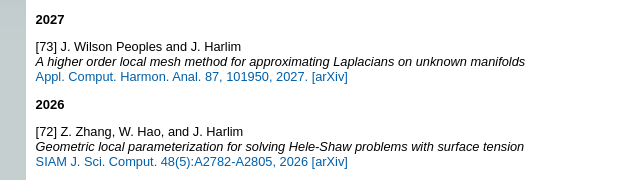
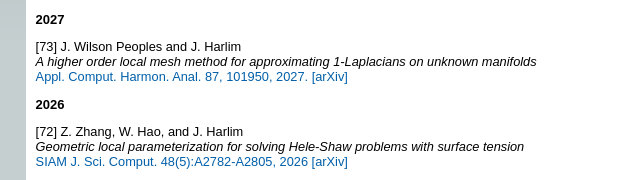
Before and after one commit to jharlim/myhomepage, a plain HTML site: page publications.htm in a window 1280 px wide. Shown: the part 797-977 px from the top of the page, 0-640 px from the left. Drawn offline with Linux system fonts and the light colour scheme; files whose address does not match are found by name.

Commit message:
Update publication title for accuracy

```diff
--- a/publications.htm
+++ b/publications.htm
@@ -122,7 +122,7 @@ body {
           </p>
 	  <p><strong><font face="Arial" size="2">2027</font></strong></p>
 			 <p>[73] J. Wilson Peoples and J. Harlim<br>
-          <em>A higher order local mesh method for approximating Laplacians on unknown manifolds</em>
+          <em>A higher order local mesh method for approximating 1-Laplacians on unknown manifolds</em>
 		<br><a href="https://doi.org/10.1016/j.acha.2026.101950">Appl. Comput. Harmon. Anal. 87, 101950, 2027.</a>
 	  <a href="https://arxiv.org/abs/2405.15735">[arXiv]</a></p>
 	  <p><strong><font face="Arial" size="2">2026</font></strong></p>
```
